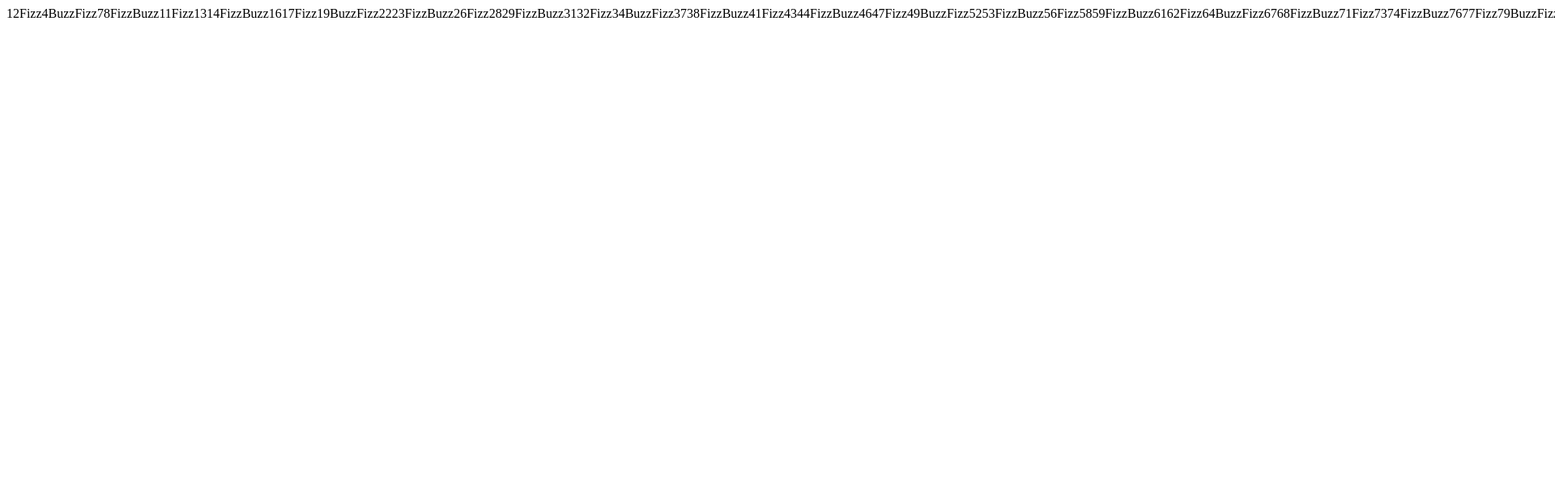
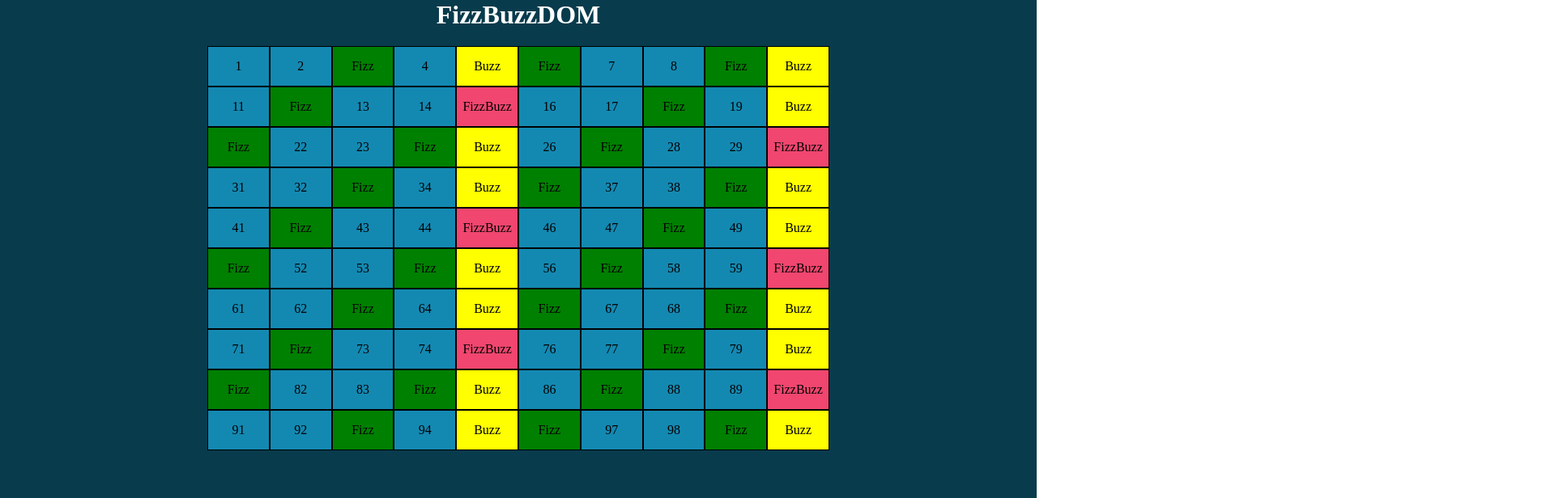
Before and after one commit to nico17022001/js-fizzbuzz, a plain HTML site: page index.html in a window 1280 px wide. Shown: the top 616 px of the page at 81% size, 1920 px wide, since content can reach past the window. Drawn offline with Linux system fonts and the light colour scheme.

Commit message:
fine-esercizio

```diff
--- a/assets/style.css
+++ b/assets/style.css
@@ -4,10 +4,46 @@
   box-sizing: border-box;
 }
 
+.d-flex{
+  display: flex;
+}
+
 .box{
-  width: 50px;
+  width: calc(100% / 10);
   height: 50px;
   display: flex;
-  align-content: center;
+  align-items: center;
   justify-content: center;
+  background-color: #1389b2;
+  border: solid 1px black;
 }
+
+.main-wrapper{
+  background-color: #083b4c;
+  height: 100vh;
+}
+
+.title{
+  display: flex;
+  align-items: center;
+  justify-content: center;
+  color: white;
+}
+
+#numberContainer{
+  flex-wrap: wrap;
+  width: 60%;
+  margin: 20px auto;
+}
+
+.bg-blu{
+  background-color: #f0466f;
+}
+
+.bg-yellow{
+  background-color: yellow;
+}
+
+.bg-green{
+  background-color: green;
+}
--- a/index.html
+++ b/index.html
@@ -4,13 +4,23 @@
   <meta charset="UTF-8">
   <meta http-equiv="X-UA-Compatible" content="IE=edge">
   <meta name="viewport" content="width=device-width, initial-scale=1.0">
-  <link rel="stylesheet" href="assets/">
+  <link rel="stylesheet" href="assets/style.css">
   <title>FizzBuzz</title>
 </head>
+
 <body>
-  <div id="numberContainer">
+  <div class="main-wrapper ">
 
+    <div class="title">
+      <h1>FizzBuzzDOM</h1>
+    </div>
+
+
+    <div id="numberContainer" class="d-flex ">
+
+    </div>
   </div>
+
 
 
 
--- a/script.js
+++ b/script.js
@@ -3,24 +3,31 @@
 let numberList = document.querySelector('#numberContainer');
 
 //Logic
-for (let i = 1; i < 100; i ++) {
+for (let i = 1; i <= 100; i ++) {
 
-  const element = document.createElement('span')
+  const quadrato = document.createElement('div')
+
+  quadrato.classList.add("box")
 
   value = i;
 
-  if (i % 3 === 0) {
-    value = 'Fizz'
+  if (i % 3 === 0 && i % 5 === 0 ) {
+    value = 'FizzBuzz'
+    quadrato.classList.add("bg-blu")
   }
 
-  if (i % 5 === 0) {
-    value = 'Buzz'
+  else if(i % 3 === 0) {
+    value = 'Fizz'
+    quadrato.classList.add("bg-green")
   }
 
-  if (i % 15 === 0) {
-    value = 'FizzBuzz'
+  else if(i % 5 === 0) {
+    value = 'Buzz'
+    quadrato.classList.add("bg-yellow")
+    console.log(quadrato)
   }
 
-  element.textContent = value;
-  numberList.appendChild(element)
+  quadrato.textContent = value;
+  numberList.appendChild(quadrato)
+
 }
```
